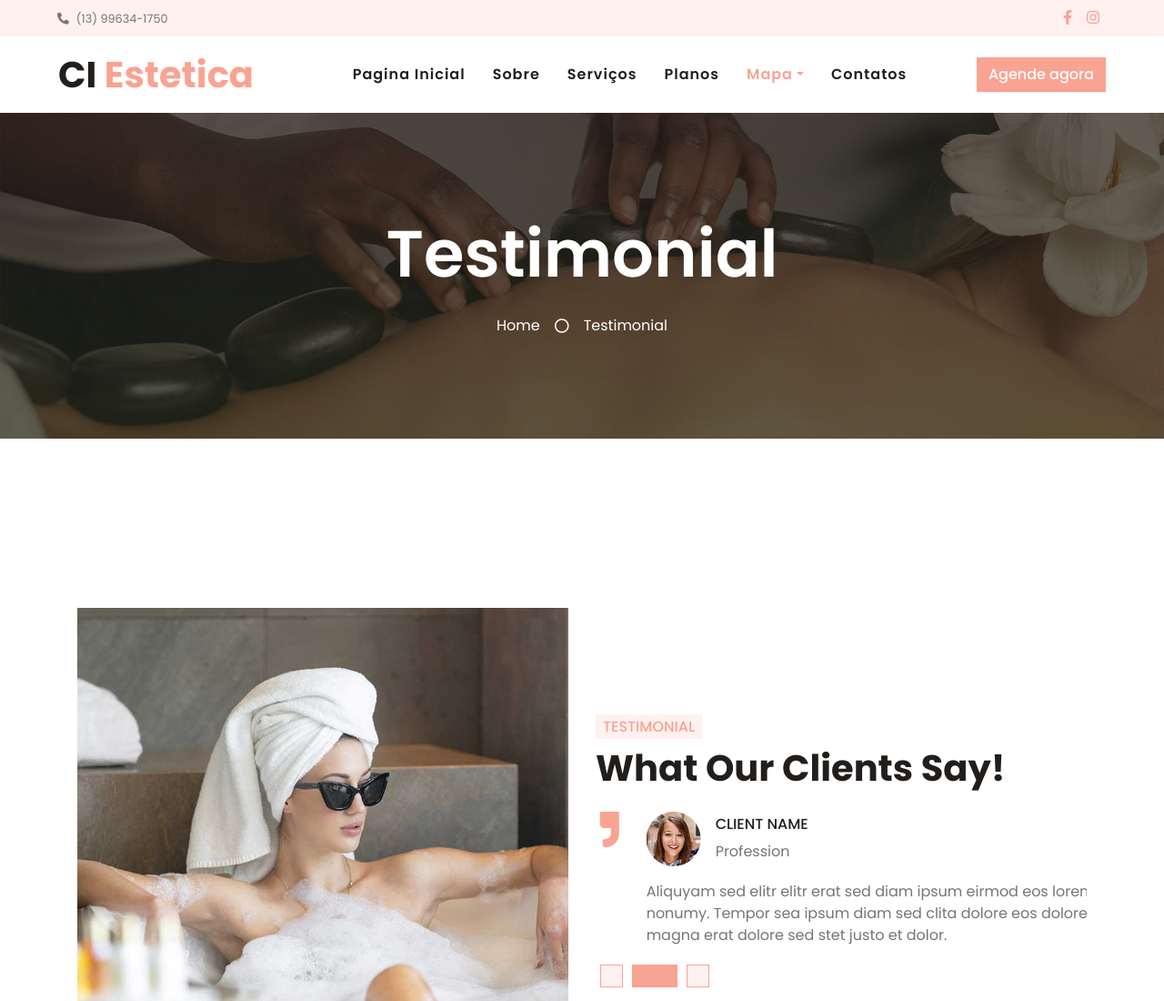
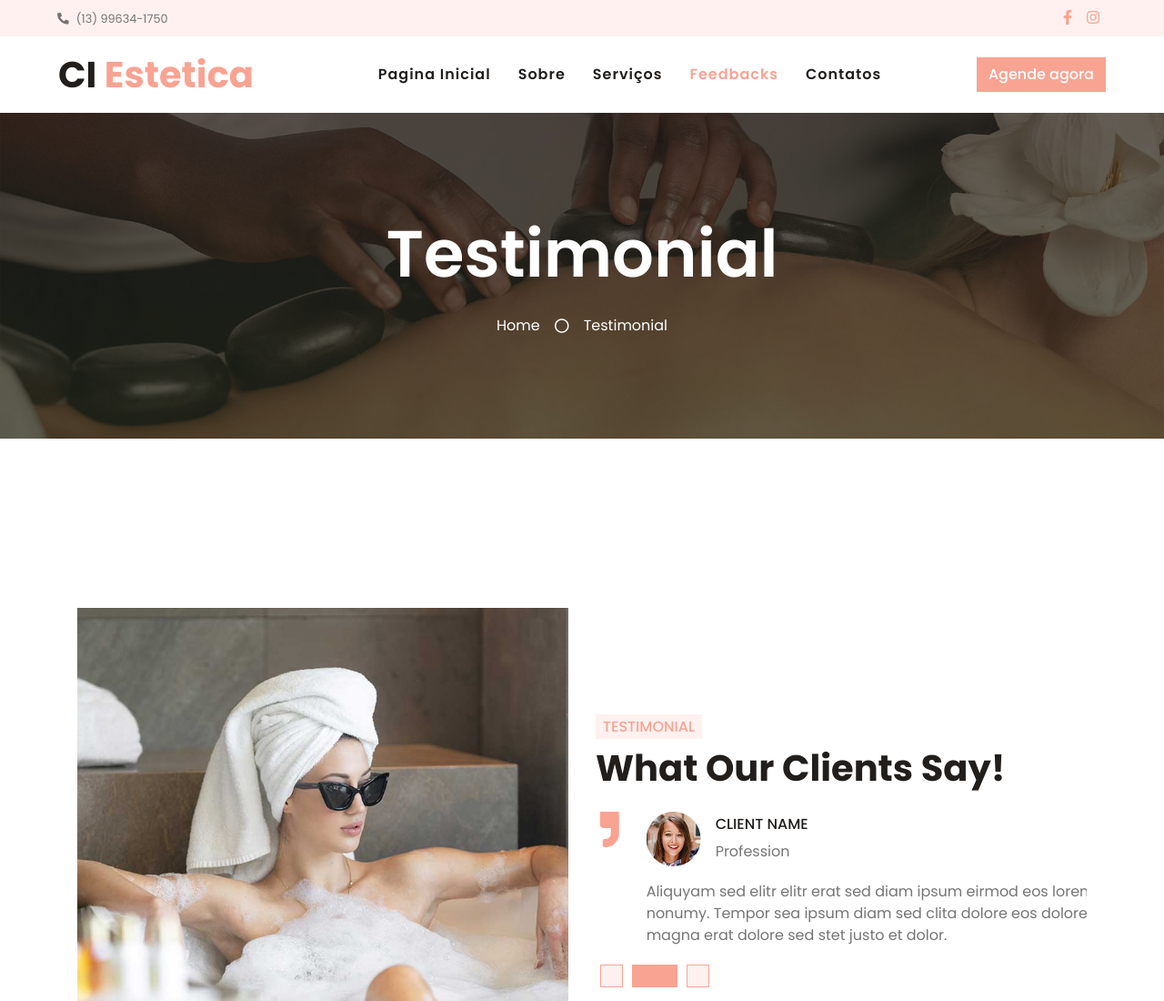
Before and after one commit to iagothz/site-estetica, a plain HTML site: page feedback.html in a window 1280 px wide. Shown: the top 1100 px of the page at 91% size. Drawn offline with nearby package versions, Linux system fonts and the light colour scheme.

Commit message:
modified:   about.html 	modified:   contact.html 	modified:   feedback.html 	modified:   service.html

```diff
--- a/feedback.html
+++ b/feedback.html
@@ -26,7 +26,6 @@
     <!-- Customized Bootstrap Stylesheet -->
     <link href="css/style.css" rel="stylesheet">
 </head>
-
 
 <body>
     <!-- Topbar Start -->
@@ -77,16 +76,16 @@
                     <a href="index.html" class="nav-item nav-link">Pagina Inicial</a>
                     <a href="about.html" class="nav-item nav-link">Sobre</a>
                     <a href="service.html" class="nav-item nav-link">Serviços</a>
-                    <a href="price.html" class="nav-item nav-link">Planos</a>
-                    <div class="nav-item dropdown">
-                        <a href="#" class="nav-link dropdown-toggle active" data-toggle="dropdown">Mapa</a>
+                    <a href="feedback.html" class="nav-item nav-link active">Feedbacks</a>
+                    <!--<div class="nav-item dropdown">
+                        <a href="#" class="nav-link dropdown-toggle" data-toggle="dropdown">Mapa</a>
                         <div class="dropdown-menu rounded-0 m-0">
                             <a href="appointment.html" class="dropdown-item">Agendamentos</a>
-                            <!--<a href="opening.html" class="dropdown-item">Open Hours</a>-->
-                            <!--<a href="team.html" class="dropdown-item">Our Team</a>-->
+                            <a href="opening.html" class="dropdown-item">Open Hours</a>
+                            <a href="team.html" class="dropdown-item">Our Team</a>
                             <a href="testimonial.html" class="dropdown-item">Feedbacks</a>
                         </div>
-                    </div>
+                    </div>-->
                     <a href="contact.html" class="nav-item nav-link">Contatos</a>
                 </div>
                 <a href="" class="btn btn-primary d-none d-lg-block">Agende agora</a>
```
Also changed, not shown: about.html (+5 -6 lines), contact.html (+5 -6 lines), service.html (+5 -5 lines).
